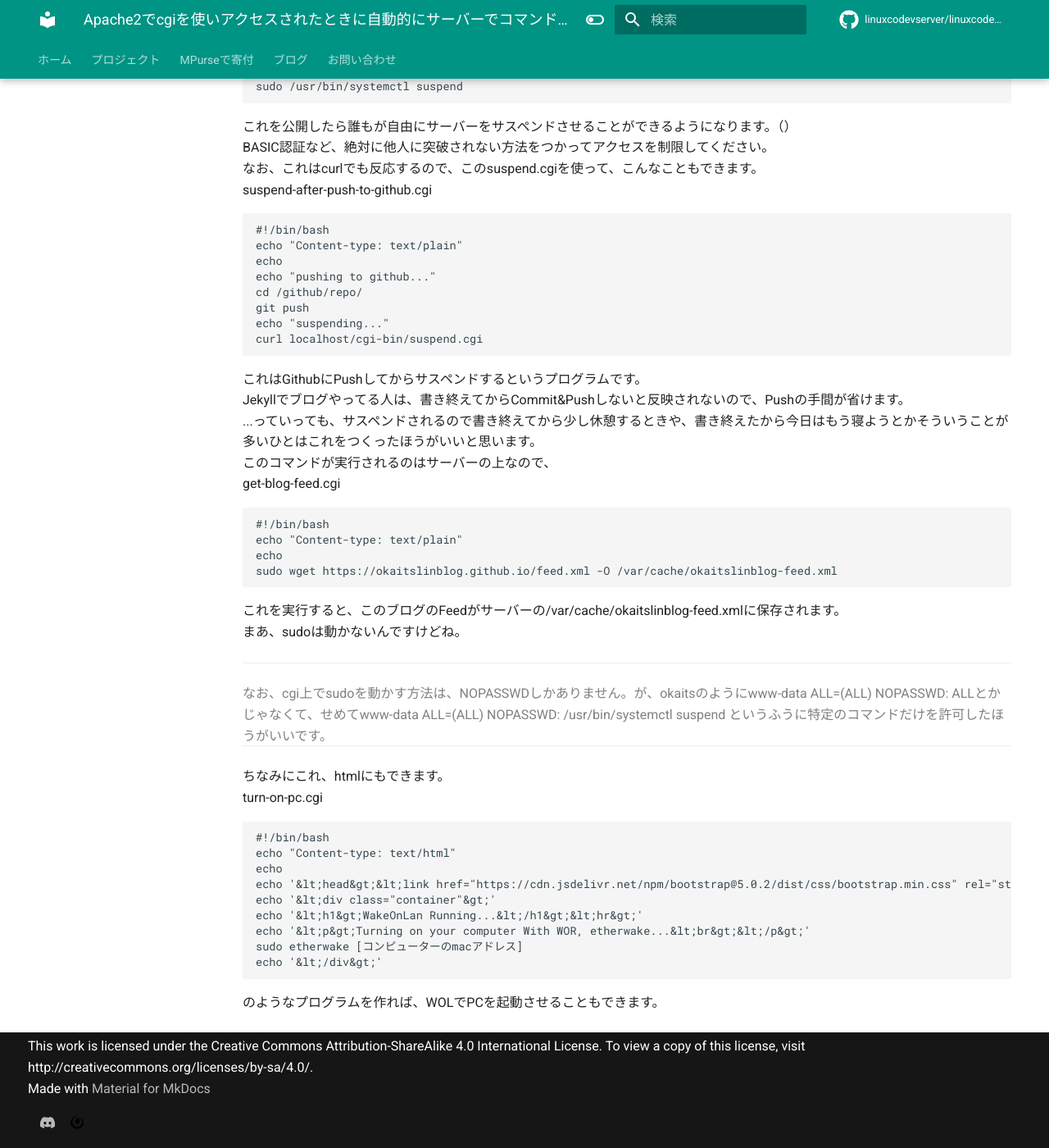
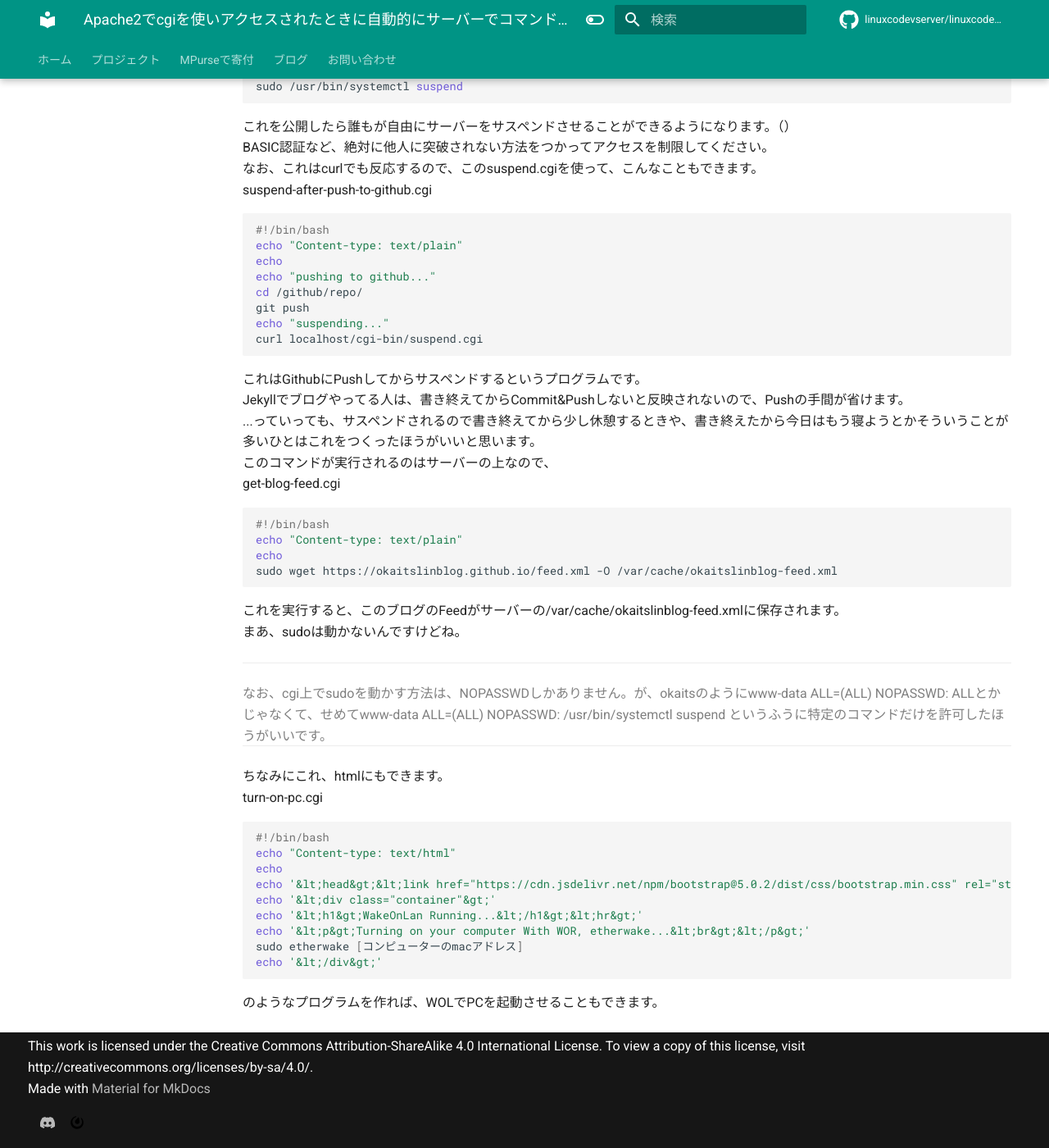
Before and after one commit to linuxcodevserver/linuxcodevserver.github.io, an MkDocs documentation site: the page built from docs/blog/2021/08/06/2021080601.md, in a window 1280 px wide and 1400 px high, scrolled down 2607 px. Shown: the whole window at 82% size. Built offline with MkDocs 1.6.1 and Material for MkDocs 9.7.7, drawn with Linux system fonts in a browser that asks for light colours; comment, search, counter and statistics services are not loaded; some of the changed text lies outside the part shown.

Commit message:
[fix] 誤字修正

```diff
--- a/mkdocs.yml
+++ b/mkdocs.yml
@@ -68,7 +68,7 @@ extra:
         - icon: custom/mattermost
           link: "http://linuxcodevserver.ddns.net:6896/"
 
-markdown_extentions:
+markdown_extensions:
     - codehilite:
         noclasses: true
         pygments_style: colorful
```
